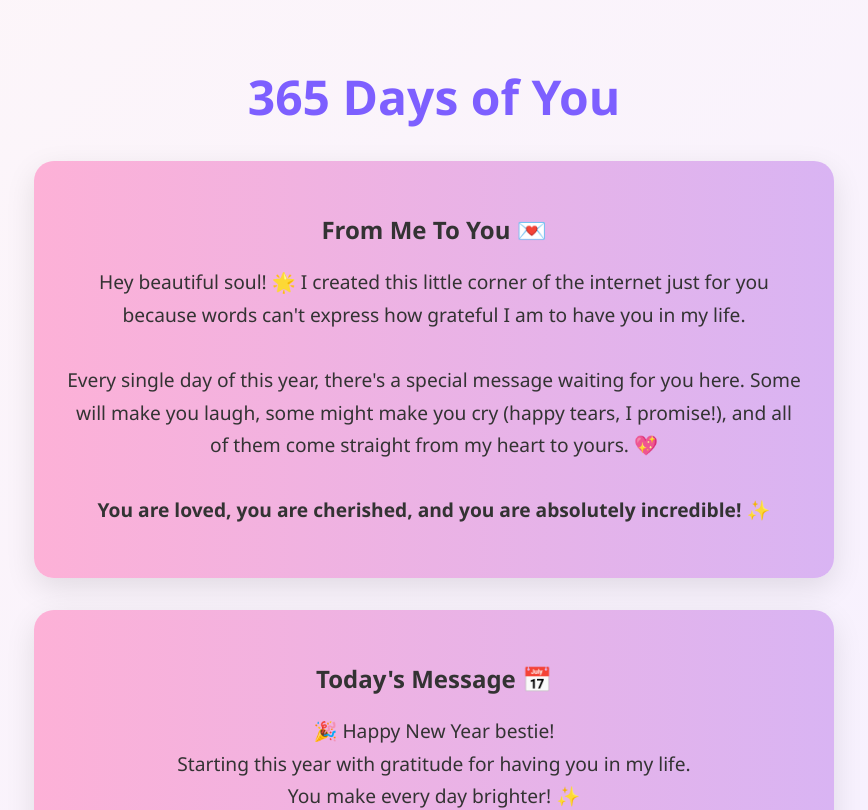
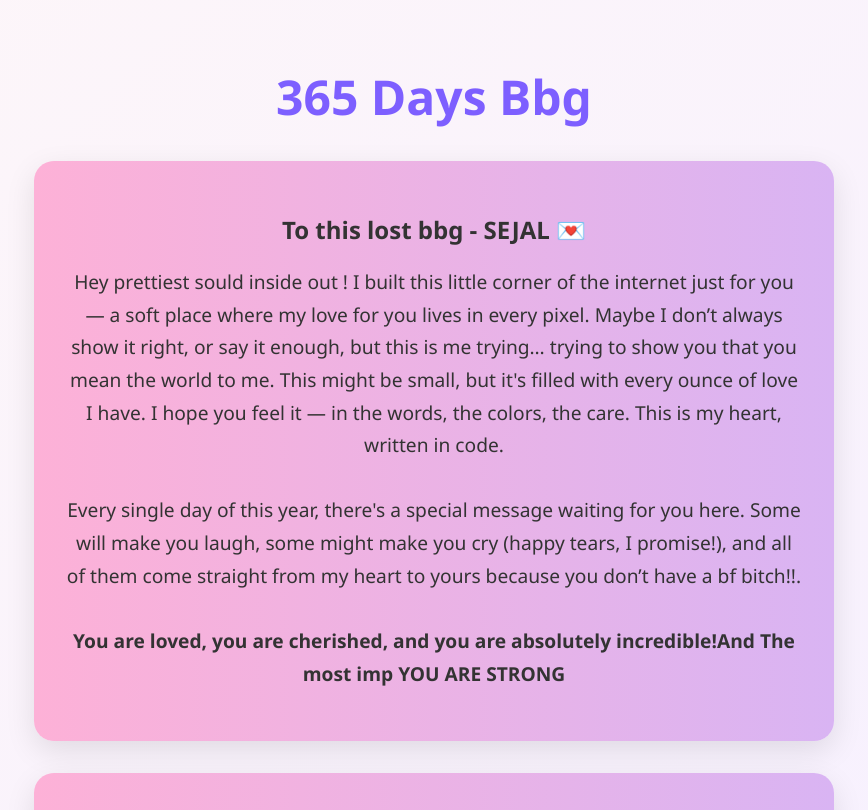
Before and after one commit to juie-ing/365-days-bbg, a React (Create React App) app: page / in a window 1280 px wide. Shown: the top 810 px of the page, without its empty margins (206-1074 px from the left). Built offline with nearby package versions, Linux system fonts and the light colour scheme.

Commit message:
🚫 Remove leftover style.css import (final fix)

```diff
--- a/src/App.tsx
+++ b/src/App.tsx
@@ -61,28 +61,26 @@ function App() {
     <>
       <GlobalStyle />
       <AppContainer>
-        <Title>365 Days of You</Title>
+        <Title>365 Days Bbg </Title>
 
         <Card>
-          <h2>From Me To You 💌</h2>
+          <h2>To this lost bbg - SEJAL 💌</h2>
           <Message>
-            Hey beautiful soul! 🌟 I created this little corner of the internet just for you
-            because words can't express how grateful I am to have you in my life.
+            Hey prettiest sould inside out ! I built this little corner of the internet just for you — a soft place where my love for you lives in every pixel. Maybe I don’t always show it right, or say it enough, but this is me trying… trying to show you that you mean the world to me. This might be small, but it's filled with every ounce of love I have. I hope you feel it — in the words, the colors, the care. This is my heart, written in code.
             <br /><br />
             Every single day of this year, there's a special message waiting for you here.
             Some will make you laugh, some might make you cry (happy tears, I promise!),
-            and all of them come straight from my heart to yours. 💖
+            and all of them come straight from my heart to yours because you don’t have a bf bitch!!.
             <br /><br />
-            <strong>You are loved, you are cherished, and you are absolutely incredible! ✨</strong>
+            <strong>You are loved, you are cherished, and you are absolutely incredible!And The most imp YOU ARE STRONG</strong>
           </Message>
         </Card>
 
         <Card>
           <h2>Today's Message 📅</h2>
           <Message>
-            🎉 Happy New Year bestie!<br />
-            Starting this year with gratitude for having you in my life.<br />
-            You make every day brighter! ✨
+            🎉 Welcome to first day !<br />
+            Starting this with saying that you are really AMAZING as fuck!
           </Message>
         </Card>
 
```
